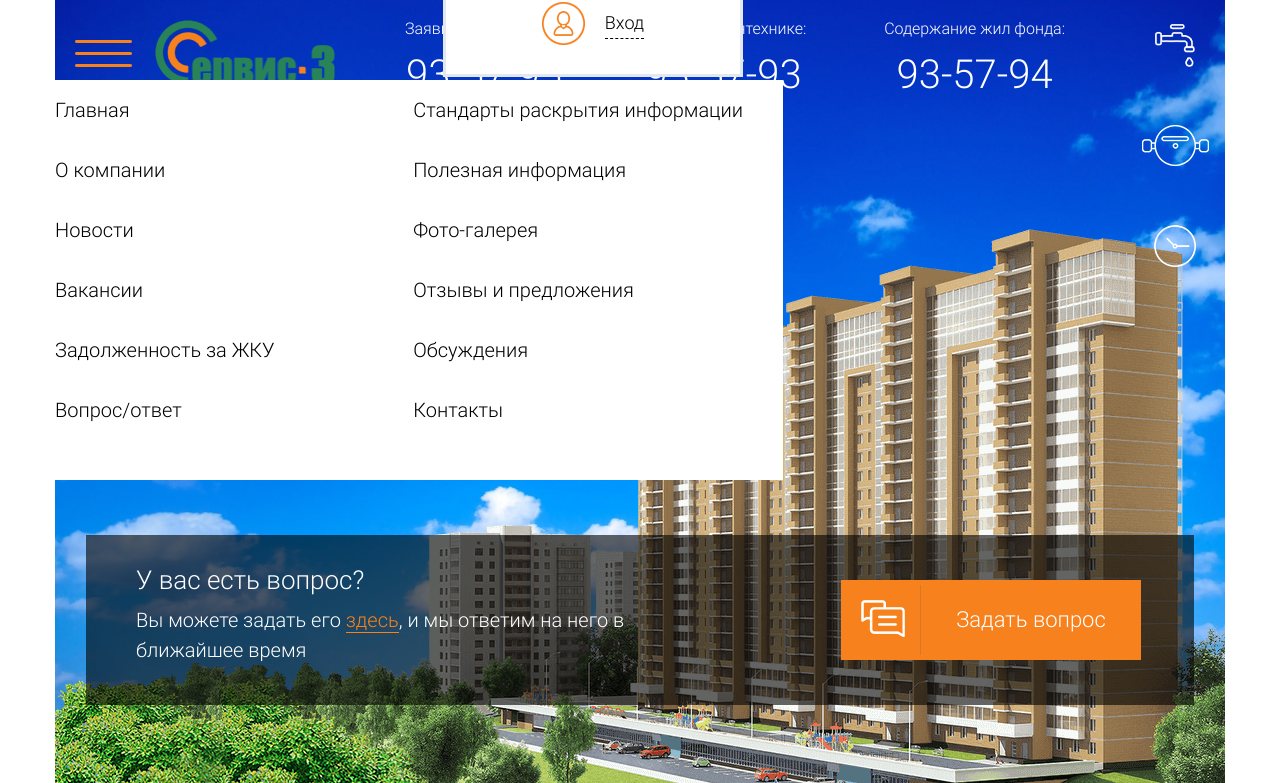
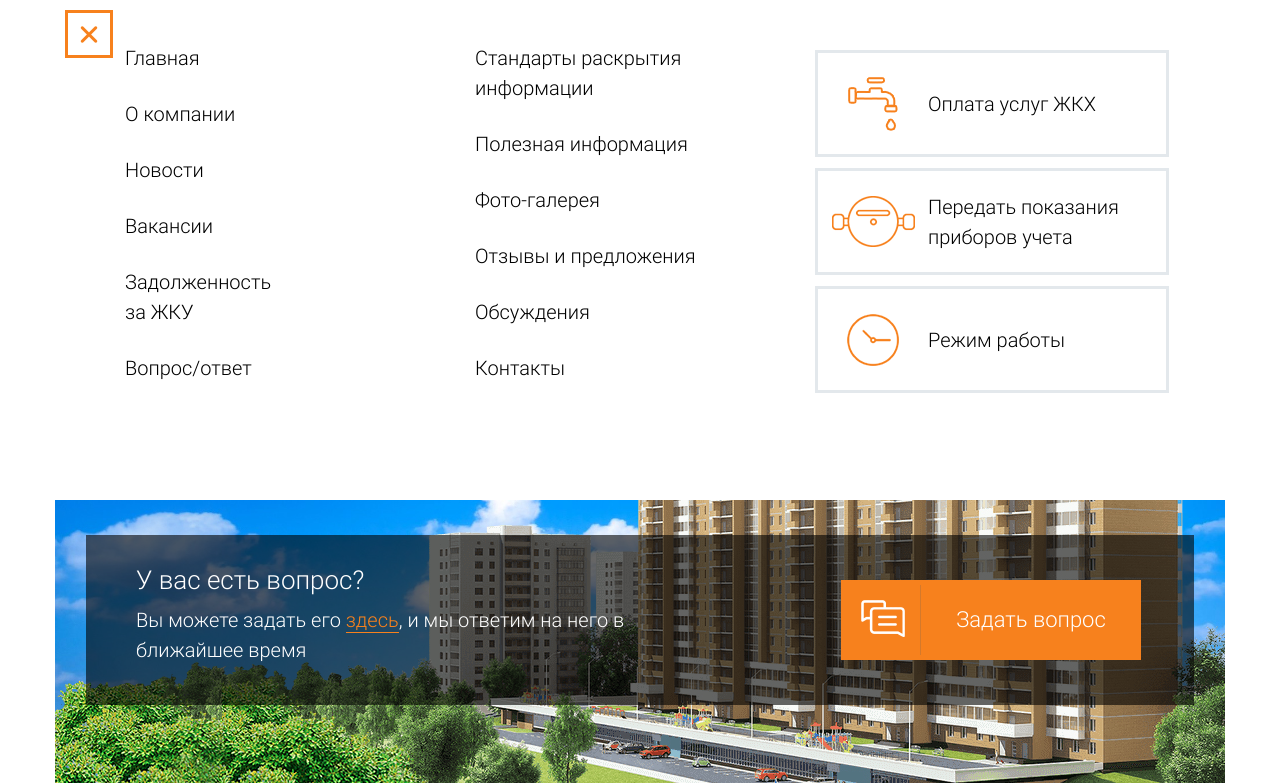
Before and after one commit to AndrewMorozov1994/service_3, a website: page index.html in a window 1280 px wide. Both pictures are taken after a click on the button "Открыть". Shown: the top 783 px of the page. Drawn offline with Linux system fonts and the light colour scheme; files whose address does not match are found by name.

Commit message:
Для хостинга

```diff
--- a/css/style.css
+++ b/css/style.css
@@ -331,8 +331,7 @@ template {
 .index-header {
   width: 300px;
   padding: 0 10px;
-  margin: 0 auto;
-  position: relative; }
+  margin: 0 auto; }
 
 .header-logo {
   margin-top: 20px;
@@ -403,14 +402,21 @@ template {
   .header-popup-item__item .header-popup-item__img--03 {
     padding-right: 10px;
     margin-right: -10px; }
-  .header-popup-item__item--active .header-popup-item__img {
+  .header-popup-item__item:hover {
     background-color: #f7811d; }
-    .header-popup-item__item--active .header-popup-item__img--01 {
-      background-image: url("../img/header_popup_item_01_active.png"); }
-    .header-popup-item__item--active .header-popup-item__img--02 {
-      background-image: url("../img/header_popup_item_02_active.png"); }
-    .header-popup-item__item--active .header-popup-item__img--03 {
-      background-image: url("../img/header_popup_item_03_active.png"); }
+    .header-popup-item__item:hover .header-popup-item__img {
+      background-color: #f7811d; }
+      .header-popup-item__item:hover .header-popup-item__img--01 {
+        background-image: url("../img/header_popup_item_01_active.png"); }
+      .header-popup-item__item:hover .header-popup-item__img--02 {
+        background-image: url("../img/header_popup_item_02_active.png"); }
+      .header-popup-item__item:hover .header-popup-item__img--03 {
+        background-image: url("../img/header_popup_item_03_active.png"); }
+
+.header-popup-item__link:hover > .header-popup-item__description {
+  background-color: #f7811d;
+  color: white;
+  display: block; }
 
 .header-popup-item__description {
   margin: 0;
@@ -419,7 +425,8 @@ template {
   height: 60px;
   left: -10px;
   padding-left: 35px;
-  padding-top: 30px; }
+  padding-top: 30px;
+  display: none; }
   .header-popup-item__description:nth-child(2) {
     left: -110px; }
   .header-popup-item__description:last-child {
@@ -433,21 +440,21 @@ template {
     background-image: url("../img/header_arrow-right.png");
     top: 35px;
     right: 25px; }
-  .header-popup-item__description--closed {
-    display: none; }
   .header-popup-item__description--opened {
     background-color: #f7811d;
-    color: white; }
+    color: white;
+    display: block; }
 
 .header-menu__link {
-  display: block;
-  width: 225px;
-  padding: 13px 47.5px;
+  padding: 13px 0;
   text-align: center; }
 
 .header-menu__item {
   border-bottom: 1px solid #d7dee3;
-  margin: 0 -10px; }
+  text-align: center;
+  padding: 13px 0;
+  margin: 0 auto;
+  width: 100%; }
   .header-menu__item:first-child {
     border-bottom: none; }
   .header-menu__item:last-child {
@@ -461,34 +468,33 @@ template {
   background-repeat: no-repeat;
   background-color: transparent;
   border: none;
-  cursor: pointer; }
+  cursor: pointer;
+  width: 57px;
+  height: 27px;
+  right: 17px;
+  top: 22px;
+  background-image: url("../img/humburger.png"); }
   .header-menu__btn--opened {
-    background-image: url("../img/humburger.png");
-    width: 57px;
-    height: 27px;
+    background-image: url("../img/closed_menu.png");
+    width: 48px;
+    height: 48px;
     top: 33px;
     right: 17px; }
-  .header-menu__btn--closed {
-    width: 48px;
-    height: 48px;
-    right: 17px;
-    top: 22px;
-    background-image: url("../img/closed_menu.png"); }
+
+.header-menu {
+  width: 320px;
+  margin-left: -10px; }
 
 .header-menu__list {
   position: absolute;
   background-color: white;
-  padding: 0 10px;
-  margin: 0 -10px;
+  padding: 0;
+  margin: 0 auto;
   top: 100px;
   display: none;
   z-index: 100; }
-  .header-menu__list--active {
+  .header-menu__list--opened {
     display: block; }
-  .header-menu__list--closed {
-    display: none; }
-  .header-menu__list--opened {
-    display: none; }
 
 .header-menu__enter {
   display: -webkit-box;
@@ -529,8 +535,16 @@ template {
   .header-popup-item__list {
     width: 300px;
     margin: 0 auto; }
+  .header-menu {
+    margin: 0; }
   .header-phone__list {
     width: 300px;
+    margin: 0 auto; }
+  .header-menu__list {
+    width: 100%;
+    margin: 0 auto;
+    padding: 0; }
+  .header-menu__item {
     margin: 0 auto; } }
 
 @media (min-width: 321px) and (max-width: 767px) and (min-width: 580px) {
@@ -547,10 +561,6 @@ template {
     top: 20px;
     right: 0;
     left: 40px; }
-  .header-menu__btn--closed {
-    right: 0;
-    left: 40px;
-    top: 12px; }
   .header-phone__list {
     width: 290px;
     margin-left: auto;
@@ -566,14 +576,17 @@ template {
     .header-popup-item__description:last-child {
       left: -210px;
       width: 285px; }
+  .header-menu {
+    margin: 0;
+    padding: 0;
+    background-color: white;
+    max-height: 540px; }
   .header-menu__list {
-    width: 688px;
-    padding: 0 40px;
-    margin: 0 -40px;
+    width: 728px;
+    padding-left: 40px;
+    margin-left: -40px;
     height: 400px;
-    display: -webkit-box;
-    display: -ms-flexbox;
-    display: flex;
+    display: none;
     -webkit-box-orient: vertical;
     -webkit-box-direction: normal;
         -ms-flex-direction: column;
@@ -582,12 +595,10 @@ template {
         flex-wrap: wrap;
     -ms-flex-line-pack: justify;
         align-content: space-between; }
-    .header-menu__list--active {
+    .header-menu__list--opened {
       display: -webkit-box;
       display: -ms-flexbox;
       display: flex; }
-    .header-menu__list--closed {
-      display: none; }
   .header-menu__enter {
     position: absolute;
     top: -110px;
@@ -595,8 +606,12 @@ template {
     background-color: white; }
   .header-menu__item {
     border-bottom: none;
-    padding: 0;
-    margin: 0; }
+    padding: 13px 0;
+    margin: 0;
+    text-align: left;
+    width: 300px; }
+    .header-menu__item:first-child {
+      padding: 0; }
   .header-menu__link {
     text-align: left;
     padding: 0;
@@ -607,19 +622,15 @@ template {
     top: 500px;
     width: 688px;
     padding: 0 40px;
-    margin: 0 -40px;
+    margin-left: -40px;
     background-color: white;
     z-index: 100;
-    display: -webkit-box;
-    display: -ms-flexbox;
-    display: flex;
+    display: none;
     -webkit-box-pack: justify;
         -ms-flex-pack: justify;
             justify-content: space-between;
-    padding-bottom: 47px; }
+    padding-bottom: 40px; }
     .header-menu-user__list--closed {
-      display: none; }
-    .header-menu-user__list--active {
       display: -webkit-box;
       display: -ms-flexbox;
       display: flex; }
@@ -688,12 +699,37 @@ template {
     width: 95%;
     padding: 0;
     margin: 0 auto; }
+  .header-logo {
+    margin-left: 17%; }
   .header-menu__btn {
-    left: 0; }
+    left: 6.7%; }
   .header-menu__list {
+    -ms-flex-line-pack: justify;
+        align-content: space-between;
     width: 100%;
-    -ms-flex-line-pack: distribute;
-        align-content: space-around; } }
+    height: 390px;
+    left: 0;
+    margin: 0;
+    padding: 0 6.51% 10px 6.51%;
+    -webkit-box-sizing: border-box;
+            box-sizing: border-box; }
+  .header-menu-user__list {
+    -webkit-box-pack: justify;
+        -ms-flex-pack: justify;
+            justify-content: space-between;
+    width: 100%;
+    top: 490px;
+    padding: 0 6.51% 40px 6.51%;
+    -webkit-box-sizing: border-box;
+            box-sizing: border-box;
+    left: 0;
+    margin: 0; }
+  .header-menu__enter {
+    margin-right: 2%; }
+  .header-menu__item {
+    width: 250px; }
+    .header-menu__item:nth-child(8) {
+      width: 350px; } }
 
 @media (min-width: 1170px) {
   .index-header {
@@ -703,7 +739,8 @@ template {
     margin-top: -20px;
     width: 1170px;
     padding-top: 20px;
-    min-height: 786px; }
+    min-height: 786px;
+    position: relative; }
   .header-search-wrapper {
     display: none; }
   .header-phone__list {
@@ -733,22 +770,94 @@ template {
     margin-top: -100px;
     position: relative; }
   .header-popup-item__img {
-    float: right; }
+    float: right;
+    pointer-events: none; }
     .header-popup-item__img--01 {
       background-image: url("../img/header_popup_item_01_active.png"); }
     .header-popup-item__img--02 {
       background-image: url("../img/header_popup_item_02_active.png"); }
     .header-popup-item__img--03 {
       background-image: url("../img/header_popup_item_03_active.png"); }
-  .header-menu__btn--opened {
-    top: 60px;
-    left: 20px; }
+  .header-menu__btn {
+    z-index: 100;
+    left: 20px;
+    top: 60px; }
+    .header-menu__btn--opened {
+      top: 30px;
+      left: 10px; }
   .header-popup-item__item .header-popup-item__img--01 {
     padding-left: 0;
     margin-left: 0; }
   .header-popup-item__item .header-popup-item__img--03 {
     padding-right: 0;
-    margin-right: 0; } }
+    margin-right: 0; }
+  .header-menu {
+    max-height: 520px;
+    background-color: white;
+    position: absolute;
+    top: 0;
+    width: 1170px;
+    display: -webkit-box;
+    display: -ms-flexbox;
+    display: flex;
+    -webkit-box-pack: justify;
+        -ms-flex-pack: justify;
+            justify-content: space-between;
+    z-index: 50; }
+  .header-menu__list {
+    width: 580px;
+    height: 420px;
+    margin: 0;
+    padding: 50px 70px;
+    position: relative;
+    top: 0;
+    left: 0;
+    z-index: 50; }
+  .header-menu__item {
+    width: 230px; }
+    .header-menu__item:hover a {
+      border-bottom: 1px dashed #000000; }
+  .header-menu-user__list {
+    position: relative;
+    top: 0;
+    -webkit-box-orient: vertical;
+    -webkit-box-direction: normal;
+        -ms-flex-direction: column;
+            flex-direction: column;
+    margin-top: 70px;
+    width: 355px;
+    padding: 0;
+    margin-right: 55px;
+    -webkit-box-pack: start;
+        -ms-flex-pack: start;
+            justify-content: flex-start; }
+  .header-menu-user__item {
+    width: 348px;
+    height: 101px;
+    -webkit-box-orient: horizontal;
+    -webkit-box-direction: normal;
+        -ms-flex-direction: row;
+            flex-direction: row;
+    margin-bottom: 11px; }
+    .header-menu-user__item:hover {
+      border: 3px solid #f7811d; }
+  .header-menu-user__link {
+    margin-top: 0;
+    display: -webkit-box;
+    display: -ms-flexbox;
+    display: flex;
+    -webkit-box-orient: horizontal;
+    -webkit-box-direction: normal;
+        -ms-flex-direction: row;
+            flex-direction: row;
+    -webkit-box-align: center;
+        -ms-flex-align: center;
+            align-items: center;
+    text-align: left;
+    width: 300px;
+    padding-left: 10px; }
+    .header-menu-user__link::before {
+      margin-right: 10px; } }
 
 .main-menu {
   display: none; }
@@ -992,7 +1101,7 @@ template {
     width: 100%; }
   .user-menu__link {
     padding-left: 15%;
-    padding-right: 52%; } }
+    padding-right: 45%; } }
 
 @media (min-width: 1170px) {
   .user-menu {
@@ -1014,7 +1123,7 @@ template {
   .user-menu__link {
     padding-top: 100px;
     padding-left: 50px;
-    padding-right: 65%;
+    padding-right: 55%;
     padding-bottom: 100px; } }
 
 .news {
--- a/index.html
+++ b/index.html
@@ -30,34 +30,34 @@
             </li>
         </ul>
         <ul class="header-popup-item__list list-style-none">
-            <li class="header-popup-item__item  ">
-                <a href="" class="header-popup-item__link ">
+            <li class="header-popup-item__item">
+                <div class="header-popup-item__link ">
                     <div class="header-popup-item__img  header-popup-item__img--01"></div>
-                    <p class="header-popup-item__description header-popup-item__description--closed">Оплата услуг ЖКХ</p>
-                </a>
+                    <a href="" class="header-popup-item__description">Оплата услуг ЖКХ</a>
+                </div>
             </li>
             <li class="header-popup-item__item ">
-                <a href="" class="header-popup-item__link">
+                <div class="header-popup-item__link">
                     <div class="header-popup-item__img header-popup-item__img--02"></div>
-                    <p class="header-popup-item__description header-popup-item__description--closed">Передать показания приборов учета</p>
-                </a>
+                    <a href="" class="header-popup-item__description">Передать показания приборов учета</a>
+                </div>
             </li>
             <li class="header-popup-item__item">
-                <a href="" class="header-popup-item__link">
+                <div class="header-popup-item__link">
                     <div class="header-popup-item__img header-popup-item__img--03"></div>
-                    <p class="header-popup-item__description header-popup-item__description--closed">Режим работы</p>
-                </a>
+                    <a href="" class="header-popup-item__description">Режим работы</a>
+                </div>
             </li>
         </ul>
         <nav class="header-menu">
-            <button class="header-menu__btn header-menu__btn--opened" type="button"><span class="visually-hidden">Открыть</span></button>
-            <ul class="header-menu__list header-menu__list--opened list-style-none">
+            <button class="header-menu__btn" type="button"><span class="visually-hidden">Открыть</span></button>
+            <ul class="header-menu__list list-style-none">
                 <li class="header-menu__item"><a href="#" class="header-menu__enter"><span>Вход</span></a></li>
                 <li class="header-menu__item"><a href="#" class="header-menu__link">Главная</a></li>
                 <li class="header-menu__item"><a href="#" class="header-menu__link">О компании</a></li>
                 <li class="header-menu__item"><a href="#" class="header-menu__link">Новости</a></li>
                 <li class="header-menu__item"><a href="#" class="header-menu__link">Вакансии</a></li>
-                <li class="header-menu__item"><a href="#" class="header-menu__link">Задолженность за ЖКУ</a></li>
+                <li class="header-menu__item"><a href="#" class="header-menu__link">Задолженность <br>за ЖКУ</a></li>
                 <li class="header-menu__item"><a href="#" class="header-menu__link">Вопрос/ответ</a></li>
                 <li class="header-menu__item"><a href="#" class="header-menu__link">Стандарты раскрытия информации</a></li>
                 <li class="header-menu__item"><a href="#" class="header-menu__link">Полезная информация</a></li>
@@ -66,7 +66,7 @@
                 <li class="header-menu__item"><a href="#" class="header-menu__link">Обсуждения</a></li>
                 <li class="header-menu__item"><a href="#" class="header-menu__link">Контакты</a></li>
             </ul>
-            <ul class="header-menu-user__list header-menu-user__list--closed list-style-none">
+            <ul class="header-menu-user__list list-style-none">
               <li class="header-menu-user__item"><a class="header-menu-user__link header-menu-user__link--01" href="#">Оплата услуг ЖКХ</a></li>
               <li class="header-menu-user__item"><a class="header-menu-user__link header-menu-user__link--02" href="#">Передать показания приборов учета</a></li>
               <li class="header-menu-user__item"><a class="header-menu-user__link header-menu-user__link--03" href="#">Режим работы</a></li>
@@ -211,6 +211,7 @@
         </section>
       </div>
     </main>
+
     <footer>
         <nav class="footer-menu">
             <ul class="footer-menu__list list-style-none">
--- a/js/index.js
+++ b/js/index.js
@@ -0,0 +1,34 @@
+(function () {
+  'use strict';
+
+  var btnOpenMenu = document.querySelector('.header-menu__btn');
+  var menuPopup = document.querySelector('.header-menu__list');
+  var menuUserList = document.querySelector('.header-menu-user__list');
+
+  var openMenuPopup = function openMenuPopup() {
+    btnOpenMenu.addEventListener('click', function () {
+      btnOpenMenu.classList.toggle('header-menu__btn--opened');
+      menuPopup.classList.toggle('header-menu__list--opened');
+      menuUserList.classList.toggle('header-menu-user__list--closed');
+    });
+  };
+  //
+  // const headerPopupItemsList = document.querySelector(`.header-popup-item__list`);
+  // const headerPopupLinks = headerPopupItemsList.querySelectorAll(`.header-popup-item__item`);
+  // const headerPopupDescription = headerPopupItemsList.querySelectorAll(`.header-popup-item__description`);
+  //
+  // export const openHeaderPopupDescription = () => {
+  //   for (let i = 0; i < headerPopupLinks.length; i++) {
+  //     headerPopupLinks[i].addEventListener(`click`, (evt) =>{
+  //       evt.preventDefault();
+  //       headerPopupLinks[i].classList.toggle(`header-popup-item__item--active`);
+  //       headerPopupDescription[i].classList.add(`header-popup-item__description--opened`)
+  //     })
+  //   }
+  // };
+
+  openMenuPopup();
+
+}());
+
+//# sourceMappingURL=index.js.map
```
Also changed, not shown: build/index.html, 1 other file. Lines whose indentation alone changed are shown as unchanged.
